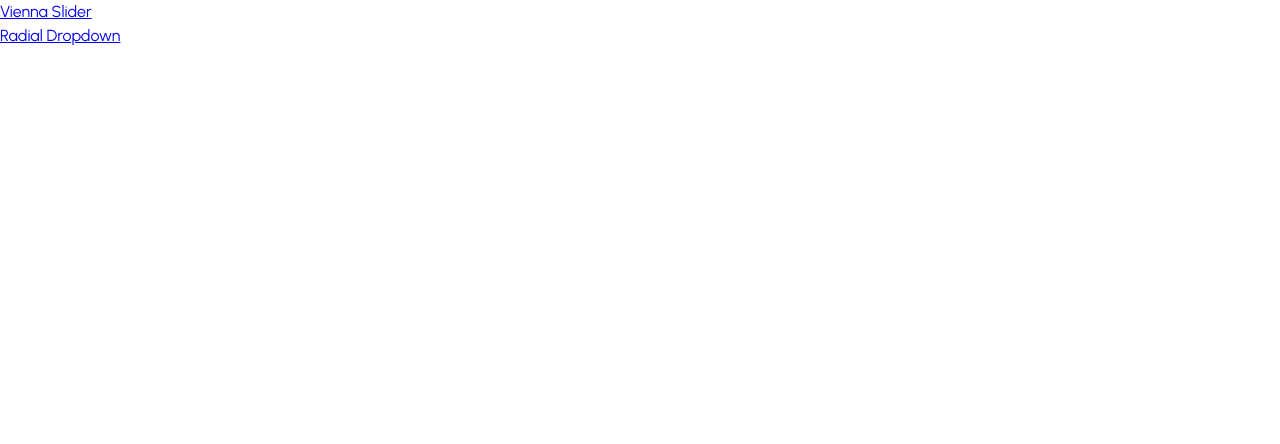
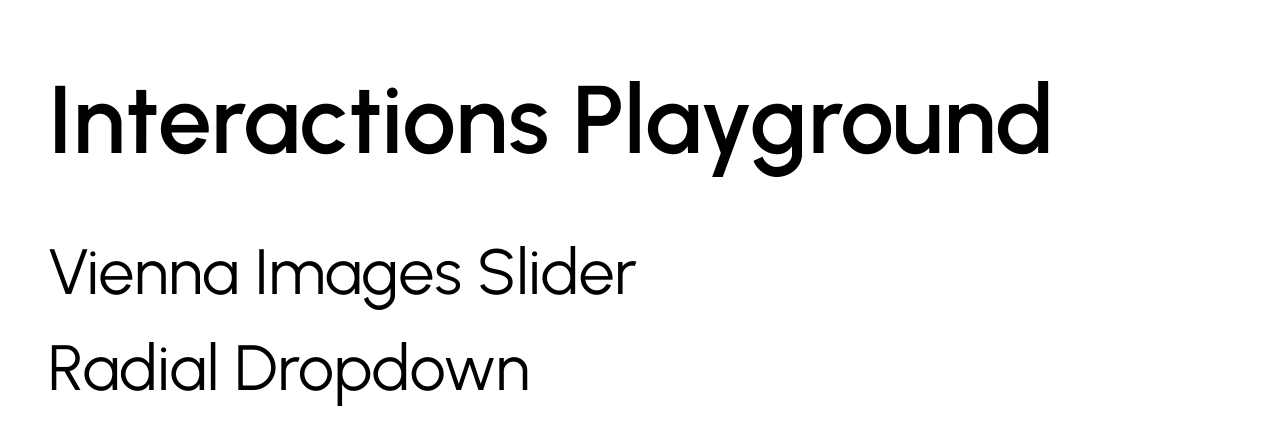
Before and after one commit to OrekuD/Interactions, a React (Vite) app: page / in a window 1280 px wide. Shown: the top 444 px of the page. Built offline with nearby package versions, Linux system fonts and the light colour scheme.

Commit message:
update home page

```diff
--- a/src/index.css
+++ b/src/index.css
@@ -1,8 +1,4 @@
 :root {
-    font-family: Inter, system-ui, Avenir, Helvetica, Arial, sans-serif;
-    line-height: 1.5;
-    font-weight: 400;
-
     font-synthesis: none;
     text-rendering: optimizeLegibility;
     -webkit-font-smoothing: antialiased;
@@ -17,6 +13,9 @@
     font-optical-sizing: auto;
     font-weight: 400;
     font-style: normal;
+    line-height: 1.5;
+    font-weight: 400;
+    color: black;
 }
 
 html,
@@ -26,6 +25,7 @@ body,
     width: 100%;
 }
 
-button {
+button,
+a {
     all: unset;
 }
--- a/src/pages/Home/Home.module.scss
+++ b/src/pages/Home/Home.module.scss
@@ -3,6 +3,61 @@
 .container {
     width: 100%;
     height: 100%;
-    display: flex;
-    flex-direction: column;
+
+    .wrapper {
+        max-width: 1920px;
+        width: 100%;
+        margin: 0 auto;
+        padding: 3rem 3rem;
+        display: flex;
+        flex-direction: column;
+
+        .title {
+            font-size: 6rem;
+            font-weight: 600;
+            margin-bottom: 2rem;
+        }
+
+        .list {
+            isolation: isolate;
+
+            .item {
+                position: relative;
+                width: fit-content;
+                cursor: pointer;
+
+                p {
+                    font-size: 4rem;
+                    text-decoration: underline;
+                    text-decoration-thickness: 3px;
+                    text-underline-offset: 4px;
+                    text-decoration-color: transparent;
+                    transition: text-decoration 0.3s ease-in-out;
+                }
+
+                .floating-image {
+                    position: absolute;
+                    right: 0%;
+                    top: 50%;
+                    transform: translateX(100%) translateY(-50%);
+                    width: 180px;
+                    height: 140px;
+                    opacity: 0;
+                    transition: opacity 0.4s ease-in-out;
+                    z-index: -1;
+                    object-fit: contain;
+                }
+
+                &:hover {
+                    p {
+                        text-decoration-color: black;
+                    }
+
+                    .floating-image {
+                        opacity: 1;
+                    }
+                }
+            }
+        }
+    }
 }
--- a/src/pages/Home/Home.tsx
+++ b/src/pages/Home/Home.tsx
@@ -1,21 +1,35 @@
 import { Link } from "react-router-dom";
+import radialDropdown from "../../assets/gifs/radial-dropdown.gif";
+import viennaSlider from "../../assets/gifs/vienna-slider.gif";
 import classes from "./Home.module.scss";
 
 const links = [
-  { label: "Vienna Slider", to: "/vienna-slider" },
-  { label: "Radial Dropdown", to: "/radial-dropdown" },
+  { label: "Vienna Images Slider", to: "/vienna-slider", demo: viennaSlider },
+  { label: "Radial Dropdown", to: "/radial-dropdown", demo: radialDropdown },
 ];
 
 export default function Home() {
   return (
     <div className={classes["container"]}>
-      {links.map(({ label, to }) => {
-        return (
-          <Link to={to} key={to}>
-            {label}
-          </Link>
-        );
-      })}
+      <div className={classes["wrapper"]}>
+        <p className={classes["title"]}>Interactions Playground</p>
+        <div className={classes["list"]}>
+          {links.map(({ label, to, demo }) => {
+            return (
+              <Link to={to} key={to}>
+                <div className={classes["item"]}>
+                  <p>{label}</p>
+                  <img
+                    src={demo}
+                    alt={label}
+                    className={classes["floating-image"]}
+                  />
+                </div>
+              </Link>
+            );
+          })}
+        </div>
+      </div>
     </div>
   );
 }
--- a/src/pages/RadialDropdown/RadialDropdown.tsx
+++ b/src/pages/RadialDropdown/RadialDropdown.tsx
@@ -54,7 +54,7 @@ export default function RadialDropdown(props: RadialDropdownProps) {
           let opacity = 0;
 
           if (isOpen) {
-            rotate = (index - selectedIndex) * 7.5;
+            rotate = (index - selectedIndex) * 5;
             opacity = Math.abs(index - selectedIndex) > 3 ? 0 : 1;
           } else {
             opacity = index === selectedIndex ? 1 : 0;
--- a/src/pages/ViennaSlider/ViennaSlider.tsx
+++ b/src/pages/ViennaSlider/ViennaSlider.tsx
@@ -1,6 +1,7 @@
 import React from "react";
 import classes from "./ViennaSlider.module.scss";
 import PageWrapper from "../../components/PageWrapper/PageWrapper";
+import useKeyPress from "../../hooks/useKeyPress";
 
 type ViennaSliderProps = {
   images?: Array<string>;
@@ -16,6 +17,39 @@ export default function ViennaSlider(props: ViennaSliderProps) {
     "https://images.unsplash.com/photo-1592179896083-09083e2c2099?q=80&w=1400&auto=format&fit=crop",
     "https://images.unsplash.com/photo-1573167443175-867d91708f97?q=80&w=1400&auto=format&fit=crop",
   ];
+
+  useKeyPress("Escape", () => {
+    setIsSlideActive(false);
+  });
+
+  useKeyPress("ArrowUp", () => {
+    if (!isSlideActive) return;
+    setActiveIndex((prevValue) =>
+      prevValue === 0 ? prevValue : prevValue - 1,
+    );
+  });
+
+  useKeyPress("ArrowLeft", () => {
+    if (!isSlideActive) return;
+    setActiveIndex((prevValue) =>
+      prevValue === 0 ? prevValue : prevValue - 1,
+    );
+  });
+
+  useKeyPress("ArrowDown", () => {
+    if (!isSlideActive) return;
+    setActiveIndex((prevValue) =>
+      prevValue === images.length - 1 ? prevValue : prevValue + 1,
+    );
+  });
+
+  useKeyPress("ArrowRight", () => {
+    if (!isSlideActive) return;
+    setActiveIndex((prevValue) =>
+      prevValue === images.length - 1 ? prevValue : prevValue + 1,
+    );
+  });
+
   return (
     <PageWrapper
       inspirationProps={{
@@ -72,13 +106,15 @@ export default function ViennaSlider(props: ViennaSliderProps) {
             let opacity = 1;
 
             if (isSlideActive) {
-              translateX = -50 + (index - activeIndex) * 100;
+              translateX =
+                index < activeIndex ? -50 : -50 + (index - activeIndex) * 100;
               scale = index < activeIndex ? 0 : 1;
-              rotate = index < activeIndex ? 30 : 0;
+              rotate = index < activeIndex ? 15 : 0;
               opacity = index < activeIndex ? 0 : 1;
             } else {
-              scale = index > 2 ? 0 : 1;
-              rotate = index === 0 ? 0 : index === 1 ? 8 : -8;
+              // scale = index > 2 ? 0 : 1;
+              // rotate = index === 0 ? 0 : index === 1 ? 8 : -8;
+              rotate = index === 0 ? 0 : index % 2 === 0 ? 8 : -8;
             }
 
             const transform = `translate(${translateX}%, -50%) rotate(${rotate}deg) scale(${scale})`;
```
Also changed, not shown: src/assets/gifs/radial-dropdown.gif (added), 1 other file (tests, documents, lock files or other folders).
